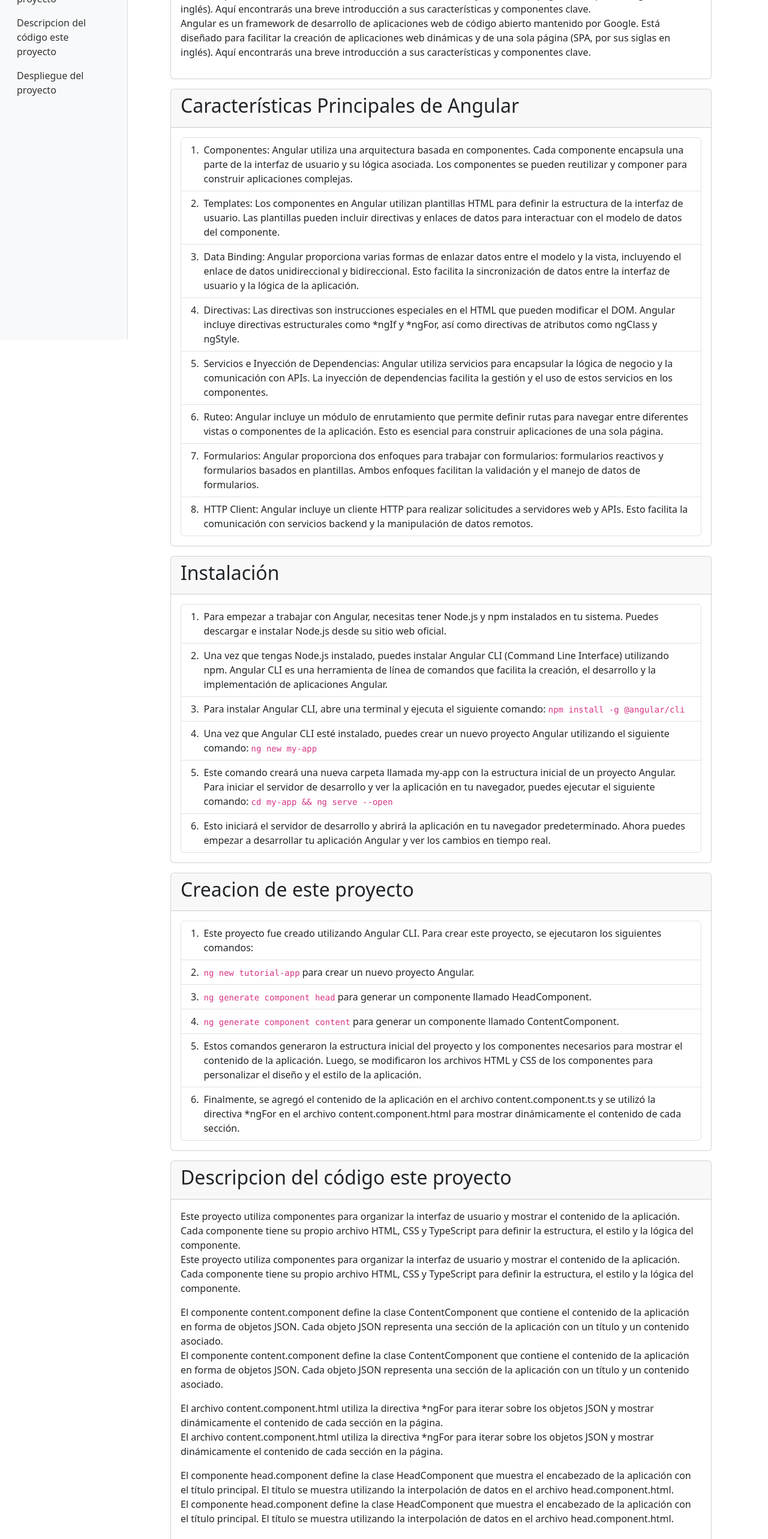
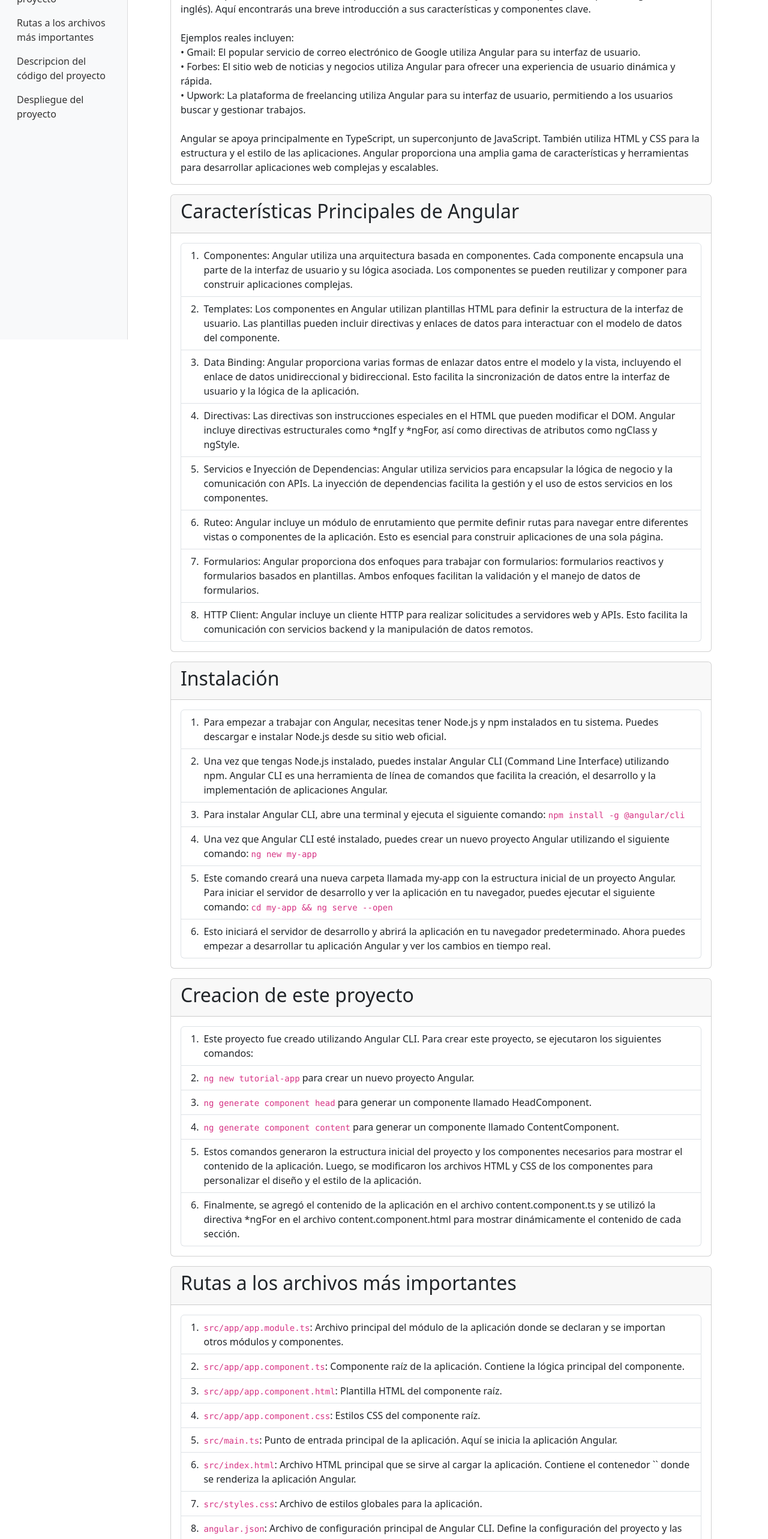
Before and after one commit to VanOps/angular-tutorial, an Angular app in the folder tutorial-app/: page / in a window 1280 px wide. Shown: the part 234-2800 px from the top of the page at 60% size. Built offline with nearby package versions, Linux system fonts and the light colour scheme.

Commit message:
chore: inlude new content

```diff
--- a/tutorial-app/src/app/content/content.component.html
+++ b/tutorial-app/src/app/content/content.component.html
@@ -25,12 +25,11 @@
             <div *ngFor="let para of content[key].paragraph">
               <!-- Uso innerHTML para renderizar el contenido HTML y poder mostrar comandos -->
               <p class="mb-0" [innerHTML]="para"></p>
-              <p>{{ para }}</p>
             </div>
           </ng-container>
           <ng-template #contentList>
             <!-- Si content[key].listItems es un array, muestro una lista -->
-            <ng-container *ngIf="isArray(content[key].listItems);">
+            <ng-container *ngIf="content[key].listItems;">
               <ol class="list-group">
                 <li class="list-group-item d-flex align-items-start" *ngFor="let item of content[key].listItems; let i = index">
                   <span class="me-2">{{ i + 1 }}.</span>
--- a/tutorial-app/src/app/content/content.component.ts
+++ b/tutorial-app/src/app/content/content.component.ts
@@ -14,7 +14,12 @@
     "Seccion1": {
       "title": "Introducción",
       "paragraph": [
-        "Angular es un framework de desarrollo de aplicaciones web de código abierto mantenido por Google. Está diseñado para facilitar la creación de aplicaciones web dinámicas y de una sola página (SPA, por sus siglas en inglés). Aquí encontrarás una breve introducción a sus características y componentes clave."
+        "Angular es un framework de desarrollo de aplicaciones web de código abierto mantenido por Google. Está diseñado para facilitar la creación de aplicaciones web dinámicas y de una sola página (SPA, por sus siglas en inglés). Aquí encontrarás una breve introducción a sus características y componentes clave.",
+        "</br>Ejemplos reales incluyen:",
+        "• Gmail: El popular servicio de correo electrónico de Google utiliza Angular para su interfaz de usuario.",
+        "• Forbes: El sitio web de noticias y negocios utiliza Angular para ofrecer una experiencia de usuario dinámica y rápida.",
+        "• Upwork: La plataforma de freelancing utiliza Angular para su interfaz de usuario, permitiendo a los usuarios buscar y gestionar trabajos.",
+        "</br>Angular se apoya principalmente en TypeScript, un superconjunto de JavaScript. También utiliza HTML y CSS para la estructura y el estilo de las aplicaciones. Angular proporciona una amplia gama de características y herramientas para desarrollar aplicaciones web complejas y escalables."
       ]
     },
     "Seccion2": {
@@ -53,31 +58,46 @@
       ]
     },
     "Seccion5": {
-      "title": "Descripcion del código este proyecto",
-      "paragraph": [
-        "Este proyecto utiliza componentes para organizar la interfaz de usuario y mostrar el contenido de la aplicación. Cada componente tiene su propio archivo HTML, CSS y TypeScript para definir la estructura, el estilo y la lógica del componente.",
-        "El componente content.component define la clase ContentComponent que contiene el contenido de la aplicación en forma de objetos JSON. Cada objeto JSON representa una sección de la aplicación con un título y un contenido asociado.",
-        "El archivo content.component.html utiliza la directiva *ngFor para iterar sobre los objetos JSON y mostrar dinámicamente el contenido de cada sección en la página.",
-        "El componente head.component define la clase HeadComponent que muestra el encabezado de la aplicación con el título principal. El título se muestra utilizando la interpolación de datos en el archivo head.component.html.",
-        "El componente wellcome-message.component define la clase WellcomeMessageComponent que muestra un mensaje de bienvenida en la página de inicio de la aplicación. El mensaje se muestra utilizando la interpolación de datos en el archivo wellcome-message.component.html.",
-        "El archivo app.component.html utiliza los componentes HeadComponent y ContentComponent para mostrar el encabezado y el contenido de la aplicación en la página principal.",
-        "El archivo app.component.css contiene los estilos CSS para personalizar el diseño de la aplicación, incluyendo el color de fondo, el tamaño de fuente y el espaciado de los elementos.",
-        "El archivo app.module.ts define el módulo raíz de la aplicación que importa los componentes y módulos necesarios para ejecutar la aplicación. El módulo raíz también define el componente principal de la aplicación y lo declara en la lista de bootstrapComponents.",
-        "El archivo main.ts inicia la aplicación Angular llamando a la función platformBrowserDynamic().bootstrapModule(AppModule) para cargar el módulo raíz de la aplicación en el navegador.",
-        "Este proyecto también utiliza el módulo CommonModule de Angular para importar las directivas y pipes comunes utilizados en la aplicación. El módulo CommonModule proporciona funcionalidades básicas como ngIf y ngFor que son necesarias para la aplicación.",
-        "En resumen, este proyecto utiliza componentes, directivas y módulos de Angular para crear una aplicación web dinámica y de una sola página. Los componentes se utilizan para organizar la interfaz de usuario y mostrar el contenido de la aplicación, mientras que las directivas se utilizan para manipular el DOM y aplicar lógica condicional."
+      "title": "Rutas a los archivos más importantes",
+      "listItems": [
+        "<code>src/app/app.module.ts</code>: Archivo principal del módulo de la aplicación donde se declaran y se importan otros módulos y componentes.",
+        "<code>src/app/app.component.ts</code>: Componente raíz de la aplicación. Contiene la lógica principal del componente.",
+        "<code>src/app/app.component.html</code>: Plantilla HTML del componente raíz.",
+        "<code>src/app/app.component.css</code>: Estilos CSS del componente raíz.",
+        "<code>src/main.ts</code>: Punto de entrada principal de la aplicación. Aquí se inicia la aplicación Angular.",
+        "<code>src/index.html</code>: Archivo HTML principal que se sirve al cargar la aplicación. Contiene el contenedor `<app-root>` donde se renderiza la aplicación Angular.",
+        "<code>src/styles.css</code>: Archivo de estilos globales para la aplicación.",
+        "<code>angular.json</code>: Archivo de configuración principal de Angular CLI. Define la configuración del proyecto y las opciones de compilación.",
+        "<code>tsconfig.json</code>: Archivo de configuración de TypeScript. Define las opciones de compilación de TypeScript.",
+        "<code>package.json</code>: Archivo de configuración de npm. Lista las dependencias del proyecto y los scripts de npm."
       ]
     },
     "Seccion6": {
+      "title": "Descripcion del código del proyecto",
+      "paragraph": [
+        "Este proyecto utiliza componentes para organizar la interfaz de usuario y mostrar el contenido de la aplicación. Cada componente tiene su propio archivo HTML, CSS y TypeScript para definir la estructura, el estilo y la lógica del componente.",
+        "</br>El componente content.component define la clase ContentComponent que contiene el contenido de la aplicación en forma de objetos JSON. Cada objeto JSON representa una sección de la aplicación con un título y un contenido asociado.",
+        "</br>El archivo content.component.html utiliza la directiva *ngFor para iterar sobre los objetos JSON y mostrar dinámicamente el contenido de cada sección en la página.",
+        "</br>El componente head.component define la clase HeadComponent que muestra el encabezado de la aplicación con el título principal. El título se muestra utilizando la interpolación de datos en el archivo head.component.html.",
+        "</br>El componente wellcome-message.component define la clase WellcomeMessageComponent que muestra un mensaje de bienvenida en la página de inicio de la aplicación. El mensaje se muestra utilizando la interpolación de datos en el archivo wellcome-message.component.html.",
+        "</br>El archivo app.component.html utiliza los componentes HeadComponent y ContentComponent para mostrar el encabezado y el contenido de la aplicación en la página principal.",
+        "</br>El archivo app.component.css contiene los estilos CSS para personalizar el diseño de la aplicación, incluyendo el color de fondo, el tamaño de fuente y el espaciado de los elementos.",
+        "</br>El archivo app.module.ts define el módulo raíz de la aplicación que importa los componentes y módulos necesarios para ejecutar la aplicación. El módulo raíz también define el componente principal de la aplicación y lo declara en la lista de bootstrapComponents.",
+        "</br>El archivo main.ts inicia la aplicación Angular llamando a la función platformBrowserDynamic().bootstrapModule(AppModule) para cargar el módulo raíz de la aplicación en el navegador.",
+        "</br>Este proyecto también utiliza el módulo CommonModule de Angular para importar las directivas y pipes comunes utilizados en la aplicación. El módulo CommonModule proporciona funcionalidades básicas como ngIf y ngFor que son necesarias para la aplicación.",
+        "</br>En resumen, este proyecto utiliza componentes, directivas y módulos de Angular para crear una aplicación web dinámica y de una sola página. Los componentes se utilizan para organizar la interfaz de usuario y mostrar el contenido de la aplicación, mientras que las directivas se utilizan para manipular el DOM y aplicar lógica condicional."
+      ]
+    },
+    "Seccion7": {
       "title": "Despliegue del proyecto",
       "paragraph": [
         "Para desplegar el proyecto se ha decidido usar gh-pages, una herramienta que permite desplegar proyectos de GitHub en GitHub Pages de forma sencilla.",
-        "Para desplegar el proyecto en GitHub Pages, se han seguido los siguientes pasos:",
-        "He creado una rama gh-pages en el repositorio de GitHub utilizando el comando <code>git checkout -b gh-pages</code>.",
-        "He configurado en el repositorio para que la rama gh-pages sea la rama predeterminada en la configuración de GitHub Pages.",
-        "Ejecuto el comando <code>ng add angular-cli-ghpages</code> para instalar la herramienta angular-cli-ghpages que facilita el despliegue de proyectos Angular en GitHub Pages.",
-        "Ejecuto el comando <code>ng deploy --base-href=https://vanops.github.io/angular-tutorial/tutorial-app/</code> para desplegar el proyecto en la rama gh-pages del repositorio de GitHub.",
-        "Una vez desplegado, puedo acceder a la aplicación en la URL https://vanops.github.io/angular-tutorial/tutorial-app/ y compartir el enlace con otros usuarios."
+        "</br>Para desplegar el proyecto en GitHub Pages, se han seguido los siguientes pasos:",
+        "</br>He creado una rama gh-pages en el repositorio de GitHub utilizando el comando <code>git checkout -b gh-pages</code>.",
+        "</br>He configurado en el repositorio para que la rama gh-pages sea la rama predeterminada en la configuración de GitHub Pages.",
+        "</br>Ejecuto el comando <code>ng add angular-cli-ghpages</code> para instalar la herramienta angular-cli-ghpages que facilita el despliegue de proyectos Angular en GitHub Pages.",
+        "</br>Ejecuto el comando <code>ng deploy --base-href=https://vanops.github.io/angular-tutorial/tutorial-app/</code> para desplegar el proyecto en la rama gh-pages del repositorio de GitHub.",
+        "</br>Una vez desplegado, puedo acceder a la aplicación en la URL https://vanops.github.io/angular-tutorial/tutorial-app/ y compartir el enlace con otros usuarios."
       ]
     }
   };
```
